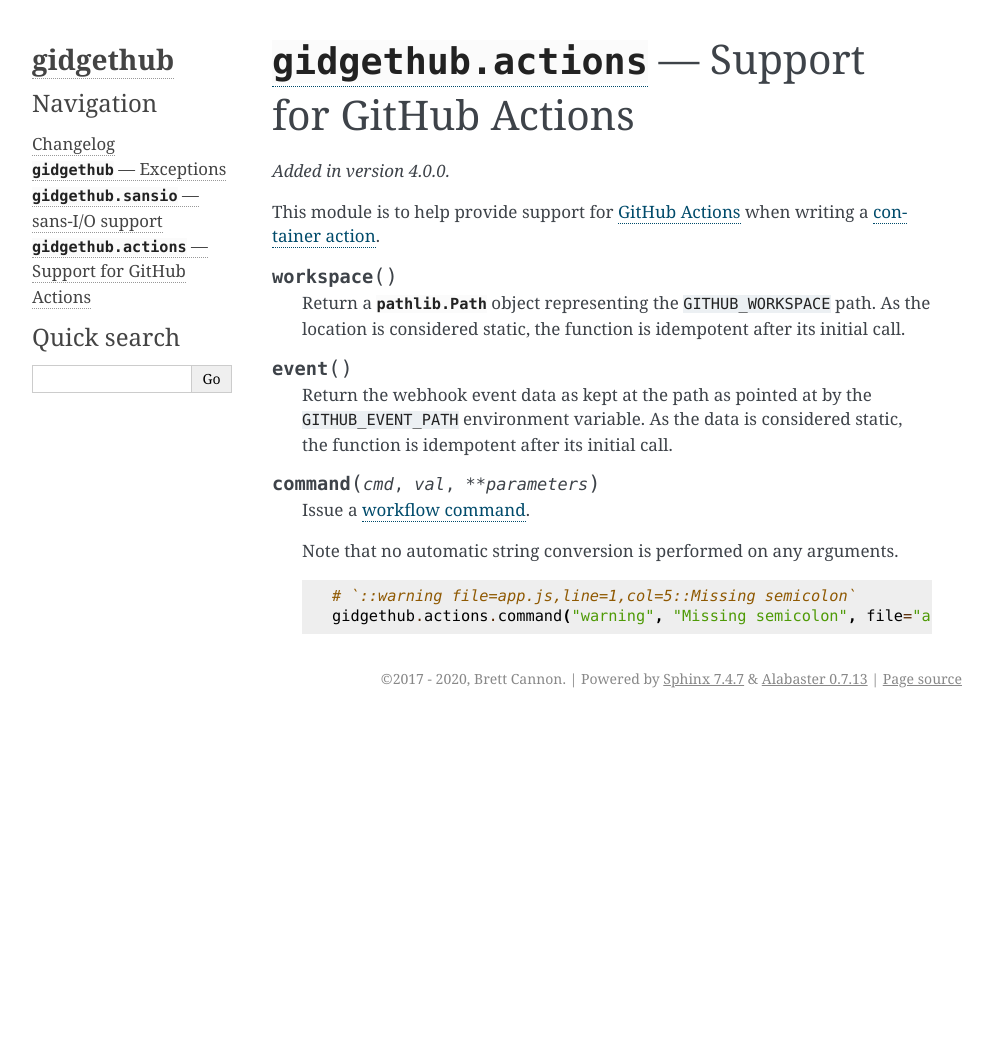
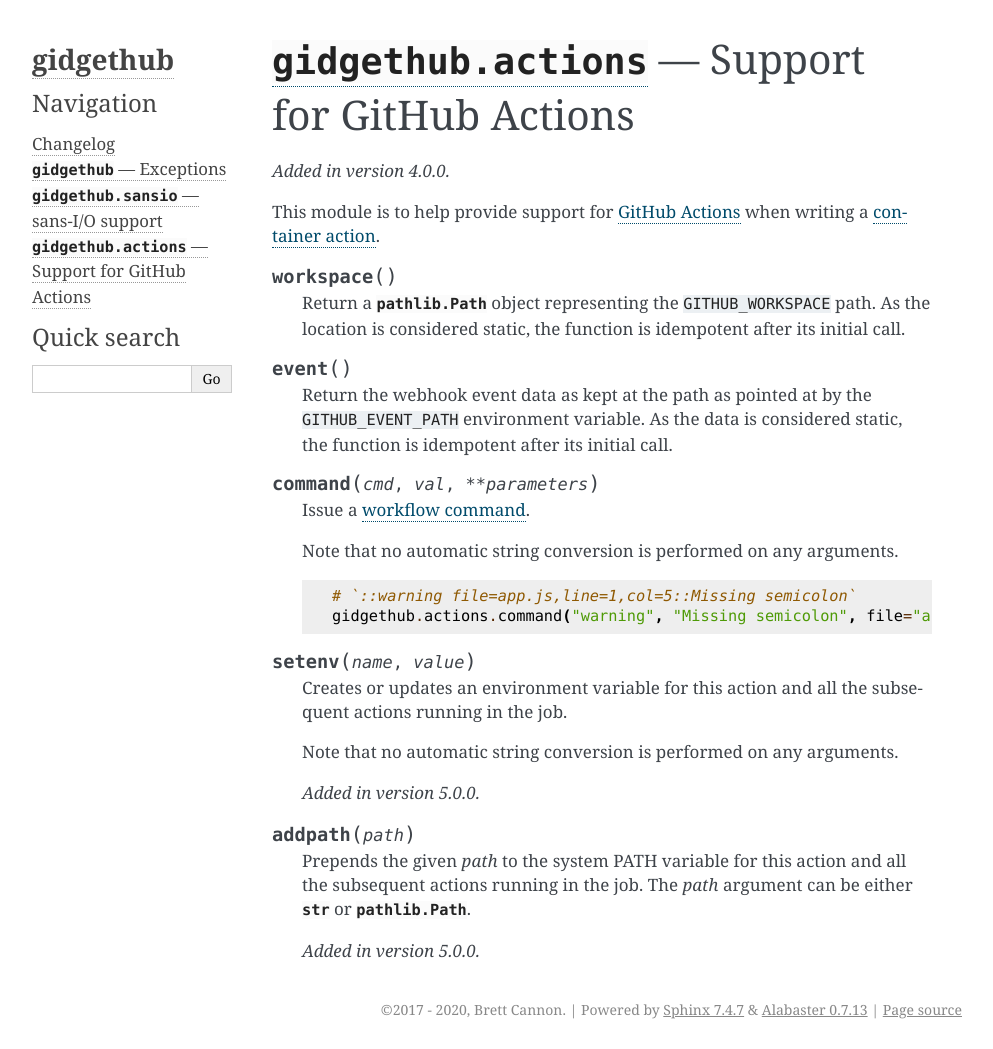
Before and after one commit to gidgethub/gidgethub, a Sphinx documentation site: the page built from docs/actions.rst, in a window 1280 px wide. Shown: the whole page, without its empty margins (148-1141 px from the left). Built offline with Sphinx 7.4.7, drawn with Linux system fonts in a browser that asks for light colours; pages that are not in the unit, such as notebooks, are missing from menus; before the commit the page ends 900 px from its top, so only the background shows below that.

Commit message:
Update docs and changelog with new functions

```diff
--- a/docs/actions.rst
+++ b/docs/actions.rst
@@ -34,4 +34,23 @@
      gidgethub.actions.command("warning", "Missing semicolon", file="app.js", line="1", col="5")
 
 
+.. function:: setenv(name, value)
+
+    Creates or updates an environment variable for this action and all the subsequent actions
+    running in the job.
+
+    Note that no automatic string conversion is performed on any arguments.
+
+    .. versionadded:: 5.0.0
+
+
+.. function:: addpath(path)
+
+    Prepends the given *path* to the system PATH variable for this action and all the
+    subsequent actions running in the job. The *path* argument can be either :class:`str` or
+    :class:`pathlib.Path`.
+
+    .. versionadded:: 5.0.0
+
+
 .. _GitHub Actions: https://help.github.com/en/actions
```
Also changed, not shown: docs/changelog.rst (+5 -2 lines), 1 other file.
